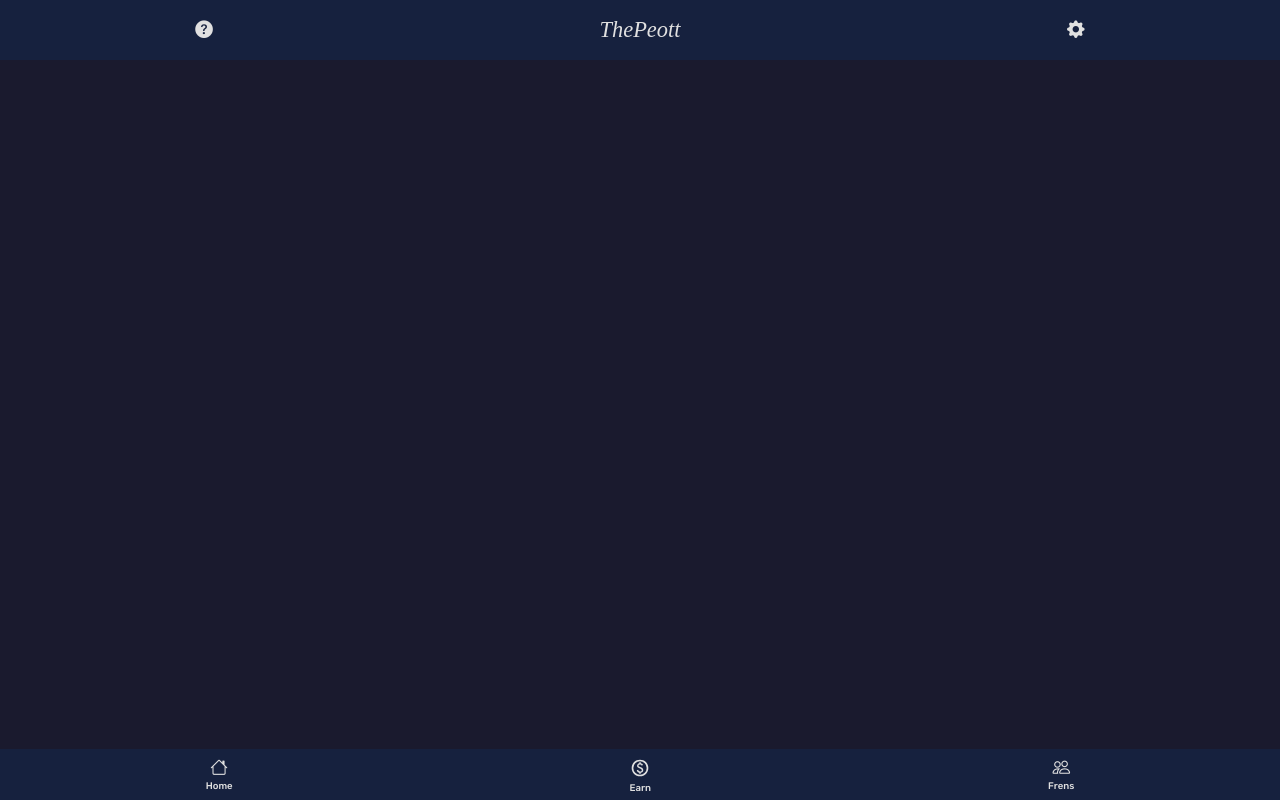
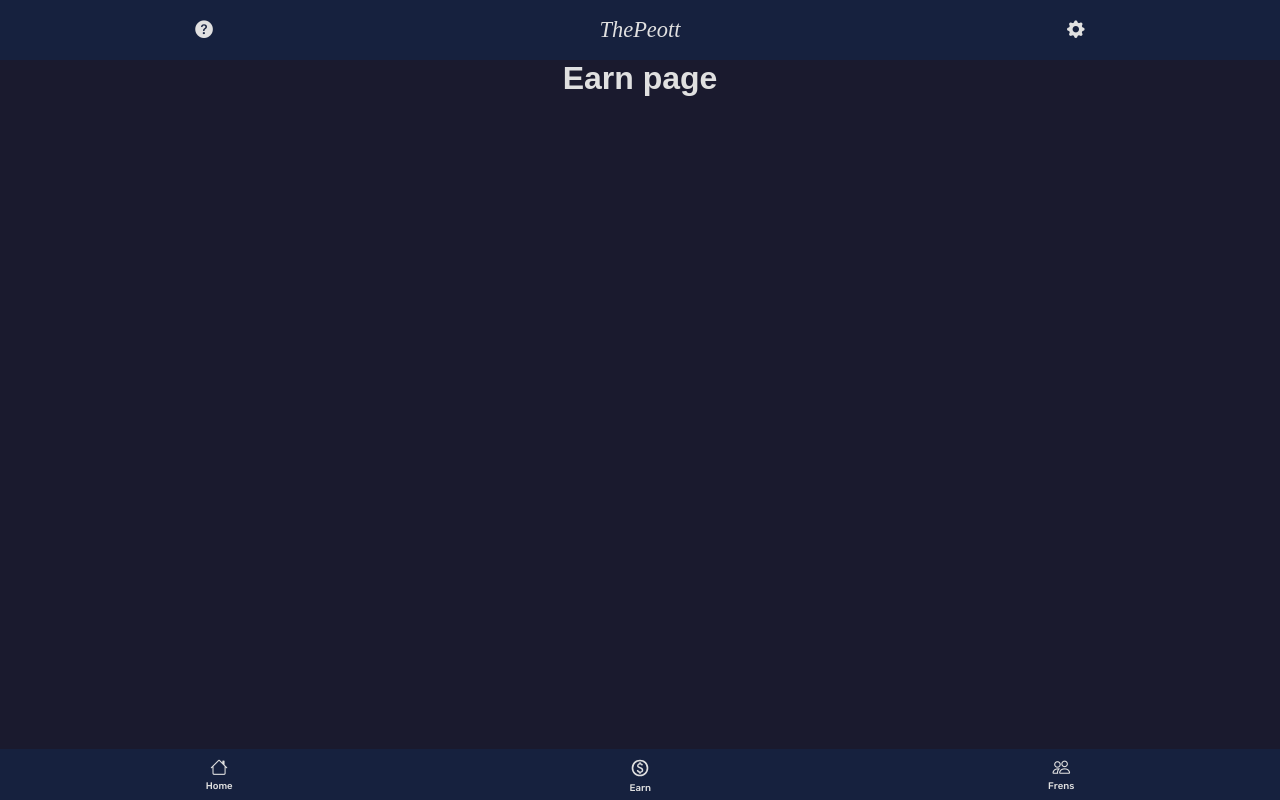
Before and after one commit to ThePeott/peott-webapp, a Nuxt app: page /earn in a window 1280 px wide. Built offline with nearby package versions, Linux system fonts and the light colour scheme; a web font is replaced by a local one.

Commit message:
add earn & frens pages

```diff
--- /dev/null
+++ b/pages/earn.vue
@@ -0,0 +1,14 @@
+<script setup></script>
+
+<template>
+    <h1>Earn page</h1>
+</template>
+
+<style>
+
+h1{
+    display: flex;
+    justify-content: center;
+    align-items: center;
+}
+</style>
--- /dev/null
+++ b/pages/frens.vue
@@ -0,0 +1,13 @@
+<script setup></script>
+
+<template>
+    <h1>Frens page</h1>
+</template>
+
+<style>
+h1{
+    display: flex;
+    justify-content: center;
+    align-items: center;
+}
+</style>
```
